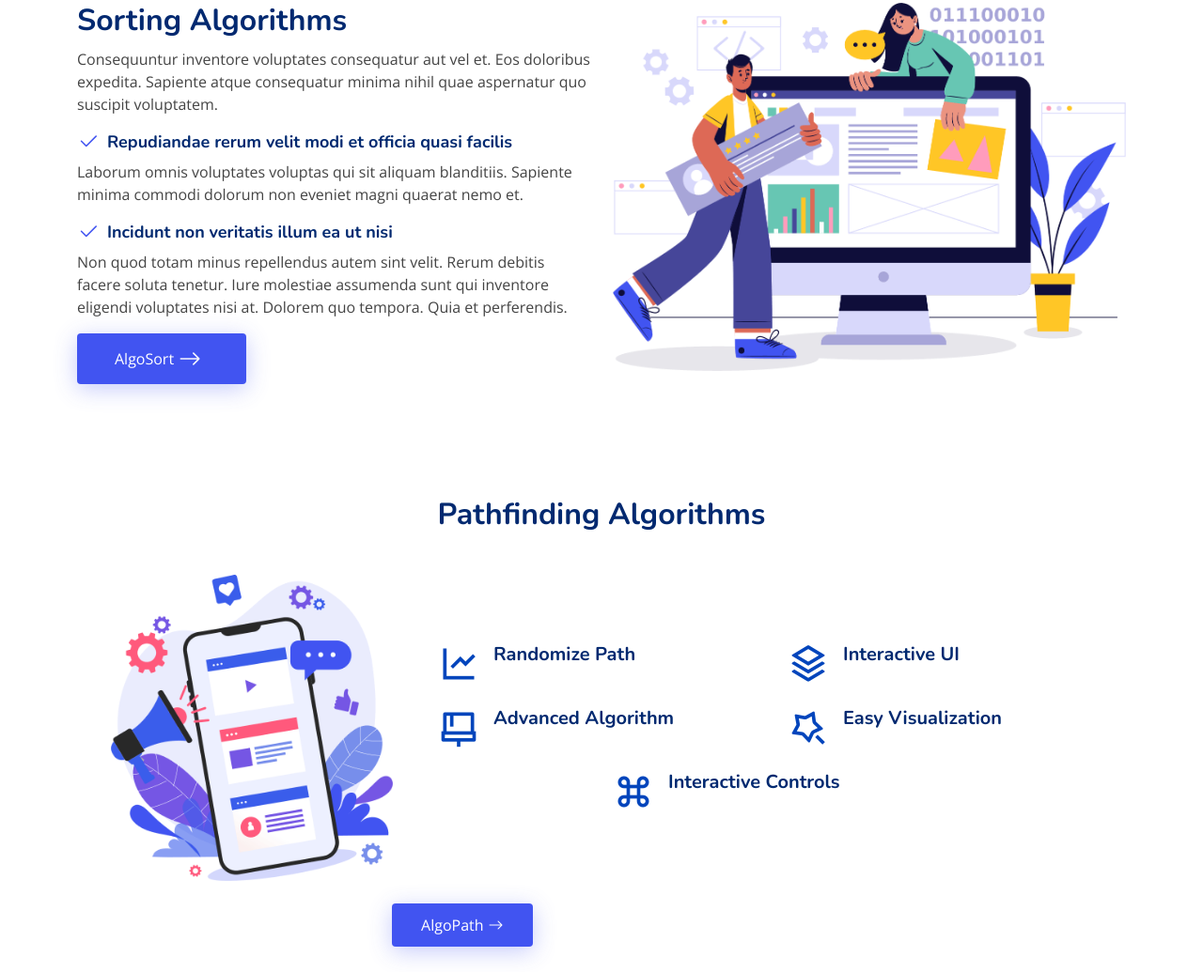
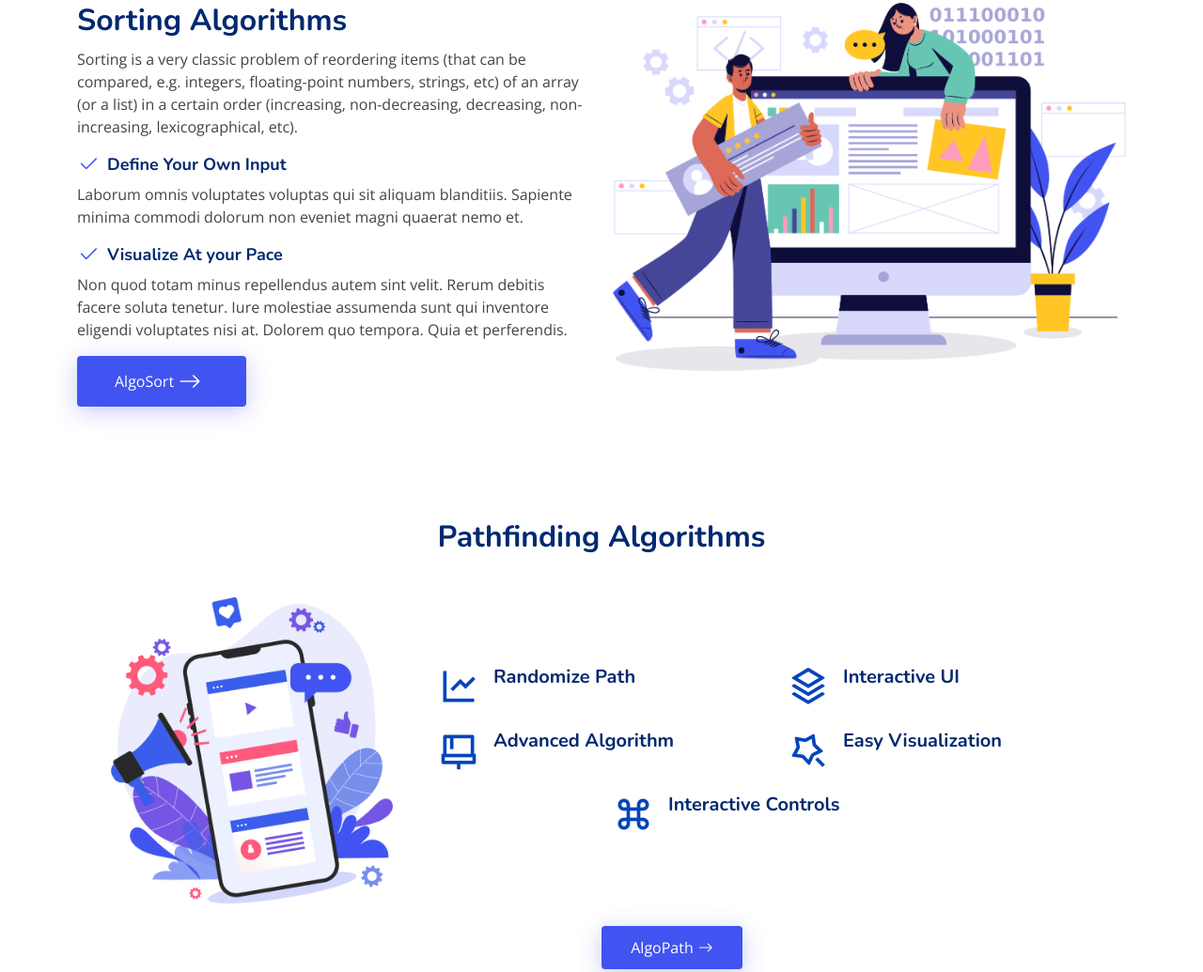
Before and after one commit to Prince-Gupta16/Minor, a plain HTML site: page index.html in a window 1280 px wide. Shown: the part 1896-2931 px from the top of the page at 94% size. Drawn offline with nearby package versions, Linux system fonts and the light colour scheme.

Commit message:
Sort updated

```diff
--- a/assets/css/style.css
+++ b/assets/css/style.css
@@ -23,7 +23,7 @@ TEAMS Section Center
 */
 .btn-read-more1 {
   display: flex;
-  margin-left:30%;
+  margin-left:50%;
   align-items: center;
   justify-content: center;
   width: 150px;
--- a/index.html
+++ b/index.html
@@ -195,17 +195,18 @@
             <div class="tab-content">
 
               <div class="tab-pane fade show active" id="tab1">
-                <p>Consequuntur inventore voluptates consequatur aut vel et. Eos doloribus expedita. Sapiente atque
-                  consequatur minima nihil quae aspernatur quo suscipit voluptatem.</p>
+                <p>Sorting is a very classic problem of reordering items (that can be compared, e.g. integers, floating-point numbers,
+                strings, etc) of an array (or a list) in a certain order (increasing, non-decreasing, decreasing, non-increasing,
+                lexicographical, etc).</p>
                 <div class="d-flex align-items-center mb-2">
                   <i class="bi bi-check2"></i>
-                  <h4>Repudiandae rerum velit modi et officia quasi facilis</h4>
+                  <h4>Define Your Own Input</h4>
                 </div>
                 <p>Laborum omnis voluptates voluptas qui sit aliquam blanditiis. Sapiente minima commodi dolorum non
                   eveniet magni quaerat nemo et.</p>
                 <div class="d-flex align-items-center mb-2">
                   <i class="bi bi-check2"></i>
-                  <h4>Incidunt non veritatis illum ea ut nisi</h4>
+                  <h4>Visualize At your Pace</h4>
                 </div>
                 <p>Non quod totam minus repellendus autem sint velit. Rerum debitis facere soluta tenetur. Iure
                   molestiae assumenda sunt qui inventore eligendi voluptates nisi at. Dolorem quo tempora. Quia et
```
